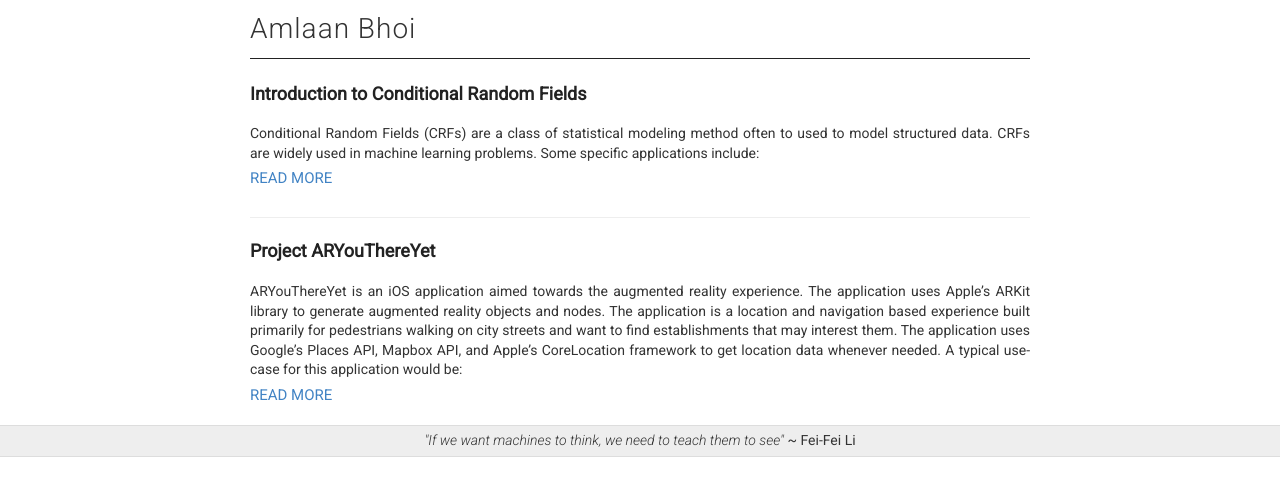
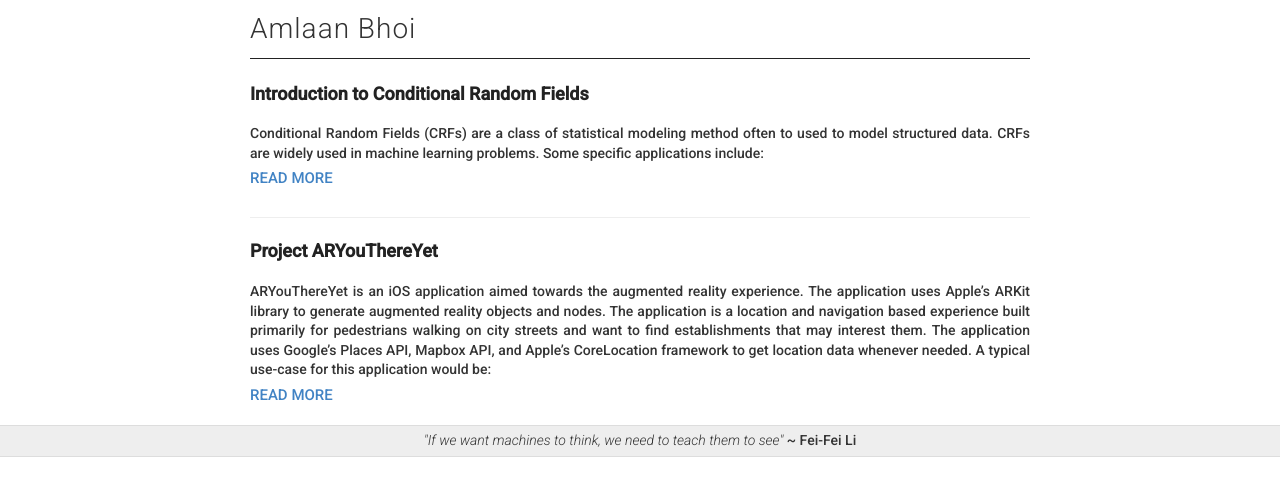
Before and after one commit to abhoi/blog_2, a Jekyll site: the page built from index.html, in a window 1280 px wide. Shown: the top 496 px of the page. Built offline with Jekyll 4.4.1, drawn with Linux system fonts in a browser that asks for light colours.

Commit message:
Update _variables.scss

```diff
--- a/_sass/_variables.scss
+++ b/_sass/_variables.scss
@@ -3,7 +3,7 @@
 // VARIABLES
 //
 
-@import url('https://fonts.googleapis.com/css?family=Roboto:300,300i, 600');
+@import url('https://fonts.googleapis.com/css?family=Roboto:300,300i,500');
 
 // Colors
 $blue: #4183C4;
```
